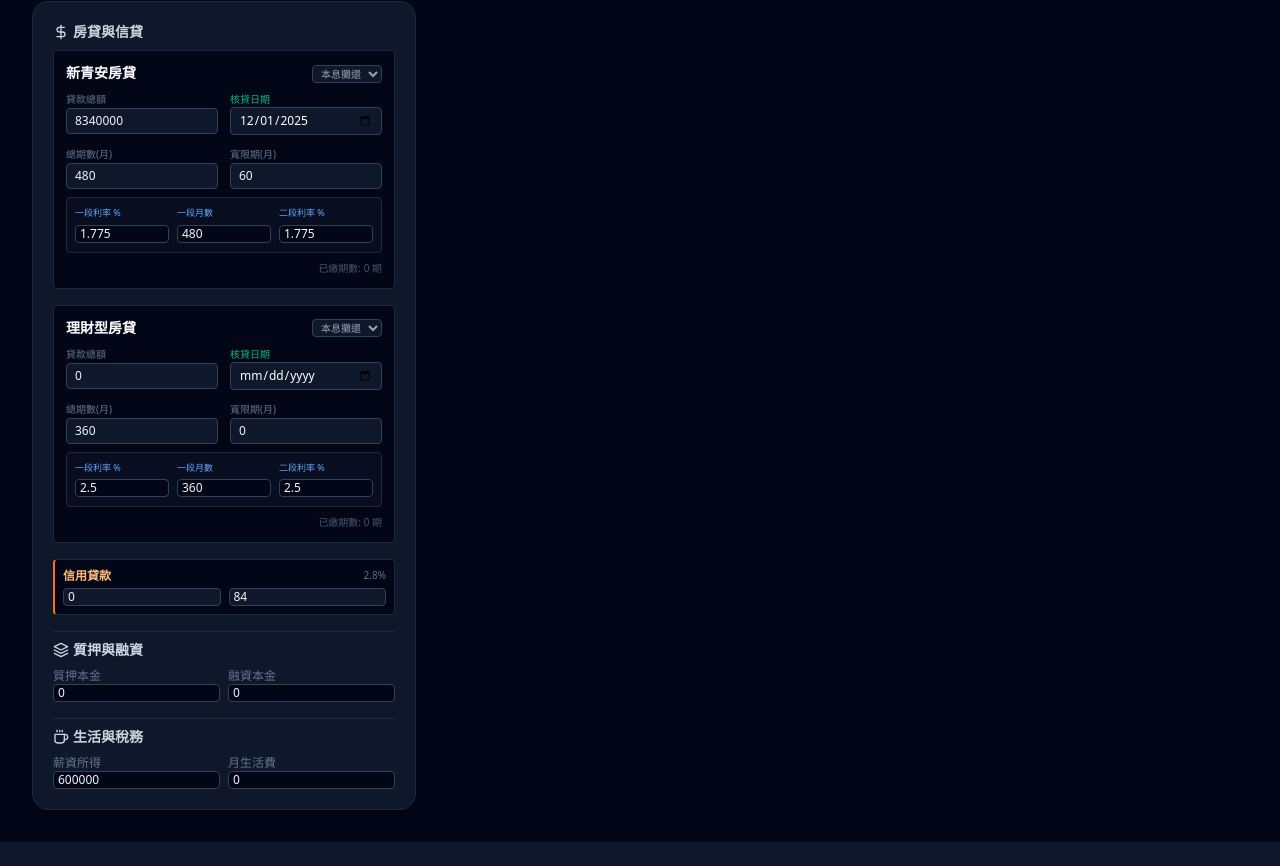
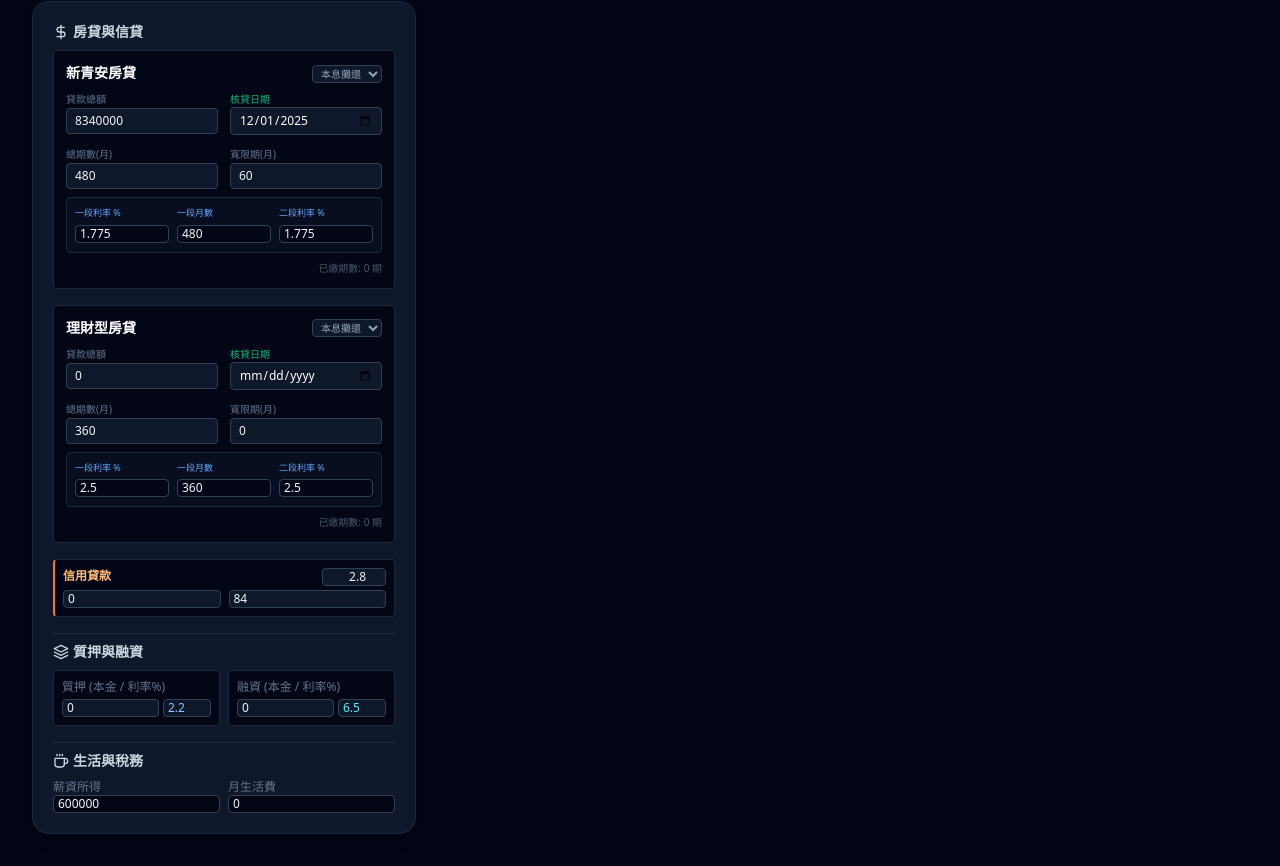
Before and after one commit to dreamforjesus1006-hue/money-app-2026, a React (Vite) app: page / in a window 1280 px wide. Shown: the part 2089-2955 px from the top of the page. Before the commit the page ends 2931 px from the top, so only its background shows below. Built offline with nearby package versions, Linux system fonts and the light colour scheme; no server answers; the database is empty.

Commit message:
Update App.tsx

```diff
--- a/App.tsx
+++ b/App.tsx
@@ -417,7 +417,7 @@ const App: React.FC = () => {
         {/* Left Column */}
         <div className="xl:col-span-4 space-y-6">
           <section className="bg-slate-900 rounded-2xl p-5 border border-slate-800 shadow-lg relative overflow-hidden"><h2 className="text-lg font-bold mb-4 text-white flex items-center gap-2"><PieIcon className="w-5 h-5 text-blue-400" /> 資源配置</h2>
-            {/* ★★★ Fixed: Allocation Remaining Funds Display ★★★ */}
+            {/* Allocation Remaining Funds Display */}
             <div className="mb-4">
                 <label className="text-xs text-slate-400 block mb-1">總資金 (Total Cap)</label>
                 <div className="relative"><DollarSign className="w-4 h-4 text-slate-500 absolute left-3 top-2.5" /><input type="number" value={allocation.totalFunds} onChange={(e) => setAllocation({...allocation, totalFunds: Number(e.target.value)})} className="w-full bg-slate-950 border border-slate-700 rounded-xl pl-9 pr-4 py-2 text-xl font-bold text-white focus:border-blue-500 outline-none" placeholder="0"/></div>
@@ -476,7 +476,7 @@ const App: React.FC = () => {
                     {/* Simplified select category for space */}
                     <div className="flex gap-1 justify-end"><select value={etf.category} onChange={(e) => updateEtf(idx, 'category', e.target.value)} className="bg-slate-900 text-[9px] border border-slate-700 rounded px-1 text-slate-400"><option value="dividend">配息型</option><option value="hedging">避險型</option><option value="active">主動型</option></select><select value={etf.dividendType||'annual'} onChange={(e) => {const n=[...etfs];n[idx].dividendType=e.target.value as any;setEtfs(n)}} className="bg-slate-900 text-[9px] border border-slate-700 rounded px-1 text-slate-400" disabled={isHedging}><option value="annual">年配</option><option value="per_period">期配</option></select><div className="flex-1"></div><input type="number" value={etf.dividendPerShare} onChange={(e) => updateEtf(idx, 'dividendPerShare', Number(e.target.value))} className="w-16 bg-slate-900 border border-slate-700 rounded px-1 py-0.5 text-[10px] text-right" disabled={isHedging} placeholder="配息"/></div>
 
-                    {/* ★★★ RESTORED: Month Selector ★★★ */}
+                    {/* ★★★ RESTORED: Month Selector (Green Buttons) ★★★ */}
                     <div className="mt-2 flex gap-1 flex-wrap">
                       {Array.from({length: 12}, (_, i) => i + 1).map(month => (
                         <button key={month} onClick={() => toggleEtfPayMonth(idx, month)} className={`w-5 h-5 rounded-full text-[9px] flex items-center justify-center transition-all ${etf.payMonths?.includes(month) ? 'bg-emerald-600 text-white shadow-md shadow-emerald-900/50 scale-110' : 'bg-slate-800 text-slate-600 hover:bg-slate-700'}`}>
@@ -493,7 +493,7 @@ const App: React.FC = () => {
             </div>
           </section>
 
-          {/* ★★★ Fixed: Mortgage Details with Two-Stage Rates & Correct Period Unit ★★★ */}
+          {/* Mortgage & Tax & Credit (Fully Detailed) */}
           <section className="bg-slate-900 rounded-2xl p-5 border border-slate-800 shadow-lg space-y-4">
              <div>
                  <h2 className="text-sm font-bold text-slate-300 mb-2 flex items-center gap-1"><DollarSign className="w-4 h-4" /> 房貸與信貸</h2>
@@ -518,16 +518,32 @@ const App: React.FC = () => {
                      </div>
                  ))}
                  <div className="p-2 bg-slate-950 rounded border border-slate-800 border-l-2 border-l-orange-500">
-                     <div className="flex justify-between mb-1"><span className="text-xs font-bold text-orange-300">信用貸款</span><span className="text-[10px] text-slate-500">{creditLoan.rate}%</span></div>
+                     <div className="flex justify-between mb-1"><span className="text-xs font-bold text-orange-300">信用貸款</span>
+                        {/* ★★★ Fixed: Credit Loan Rate Input ★★★ */}
+                        <input type="number" value={creditLoan.rate} onChange={(e) => setCreditLoan({...creditLoan, rate: Number(e.target.value)})} className="bg-slate-900 border border-slate-700 rounded px-1 text-xs text-right w-16" placeholder="利率%" />
+                     </div>
                      <div className="grid grid-cols-2 gap-2"><input type="number" value={creditLoan.principal} onChange={(e) => setCreditLoan({...creditLoan, principal: Number(e.target.value)})} className="bg-slate-900 border border-slate-700 rounded px-1 text-xs" /><input type="number" value={creditLoan.totalMonths} onChange={(e) => setCreditLoan({...creditLoan, totalMonths: Number(e.target.value)})} className="bg-slate-900 border border-slate-700 rounded px-1 text-xs" /></div>
                  </div>
              </div>
 
              <div className="pt-2 border-t border-slate-800">
                  <h2 className="text-sm font-bold text-slate-300 mb-2 flex items-center gap-1"><Layers className="w-4 h-4" /> 質押與融資</h2>
+                 {/* ★★★ Fixed: Margin Loan Inputs with Rates ★★★ */}
                  <div className="grid grid-cols-2 gap-2 text-xs">
-                     <div><label className="text-slate-500">質押本金</label><input type="number" value={stockLoan.principal} onChange={(e) => setStockLoan({...stockLoan, principal: Number(e.target.value)})} className="w-full bg-slate-950 border border-slate-700 rounded px-1" /></div>
-                     <div><label className="text-slate-500">融資本金</label><input type="number" value={globalMarginLoan.principal} onChange={(e) => setGlobalMarginLoan({...globalMarginLoan, principal: Number(e.target.value)})} className="w-full bg-slate-950 border border-slate-700 rounded px-1" /></div>
+                     <div className="p-2 bg-slate-950 rounded border border-slate-800">
+                         <label className="text-slate-500 block mb-1">質押 (本金 / 利率%)</label>
+                         <div className="flex gap-1">
+                             <input type="number" value={stockLoan.principal} onChange={(e) => setStockLoan({...stockLoan, principal: Number(e.target.value)})} className="w-full bg-slate-900 border border-slate-700 rounded px-1" />
+                             <input type="number" value={stockLoan.rate} onChange={(e) => setStockLoan({...stockLoan, rate: Number(e.target.value)})} className="w-12 bg-slate-900 border border-slate-700 rounded px-1 text-blue-300" />
+                         </div>
+                     </div>
+                     <div className="p-2 bg-slate-950 rounded border border-slate-800">
+                         <label className="text-slate-500 block mb-1">融資 (本金 / 利率%)</label>
+                         <div className="flex gap-1">
+                             <input type="number" value={globalMarginLoan.principal} onChange={(e) => setGlobalMarginLoan({...globalMarginLoan, principal: Number(e.target.value)})} className="w-full bg-slate-900 border border-slate-700 rounded px-1" />
+                             <input type="number" value={globalMarginLoan.rate} onChange={(e) => setGlobalMarginLoan({...globalMarginLoan, rate: Number(e.target.value)})} className="w-12 bg-slate-900 border border-slate-700 rounded px-1 text-cyan-300" />
+                         </div>
+                     </div>
                  </div>
              </div>
 
@@ -588,7 +604,7 @@ const App: React.FC = () => {
               </table>
           </div>
 
-          {/* ★★★ Updated: Achievement Hall (Card Grid) ★★★ */}
+          {/* Achievement Hall (Card Grid) */}
           <div className="bg-slate-900 p-4 rounded-2xl border border-slate-800 shadow-xl overflow-hidden flex flex-col">
               <div className="text-slate-400 text-xs font-bold uppercase tracking-widest mb-3 flex items-center gap-2"><Trophy className="w-4 h-4 text-yellow-500" /> 成就殿堂 (Hall of Fame)</div>
               <div className="grid grid-cols-2 md:grid-cols-4 gap-3">
```
